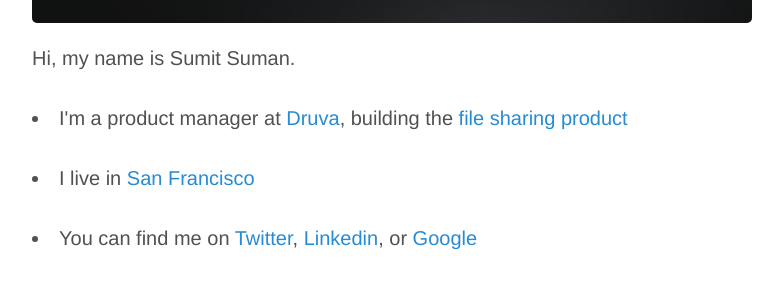
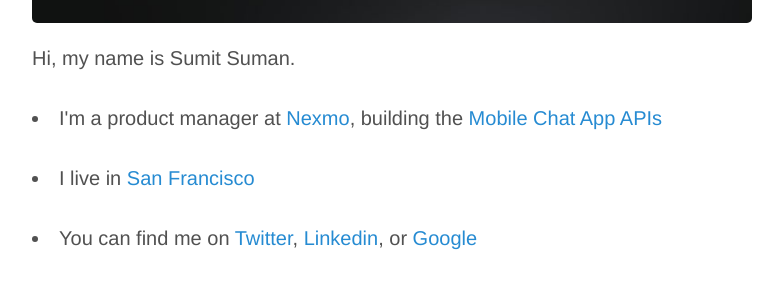
Before and after one commit to sumitsuman/sumitsuman.github.io, a Jekyll site: the page built from index.html, in a window 1280 px wide. Shown: the part 515-803 px from the top of the page, without its empty margins (248-1031 px from the left). Built offline with Jekyll 4.4.1, drawn with Linux system fonts in a browser that asks for light colours; Markdown is read by kramdown in place of the engine named in the settings; the list of posts is cut into pages by our own code.

Commit message:
index update

```diff
--- a/index.html
+++ b/index.html
@@ -1,14 +1,16 @@
 ---
 layout: default
 title: Home
+published: true
 ---
+
 
 <div class="posts">
 <img src="/assets/About_Sumit_Suman.jpg">
 
 Hi, my name is Sumit Suman. <br><br>
 
-<li> I'm a product manager at <a href="http://www.druva.com/">Druva</a>, building the <a href="http://www.druva.com/insync/file-sharing/">file sharing product</a>
+<li> I'm a product manager at <a href="http://www.Nexmo.com/">Nexmo</a>, building the <a href="https://www.nexmo.com/blog/2015/04/07/introducing-nexmo-chat-app-api-2/">Mobile Chat App APIs</a>
 <br><br>
 
 <li> I live in <a href="http://www.pictorymag.com/showcases/san-francisco/">San Francisco</a>
```
